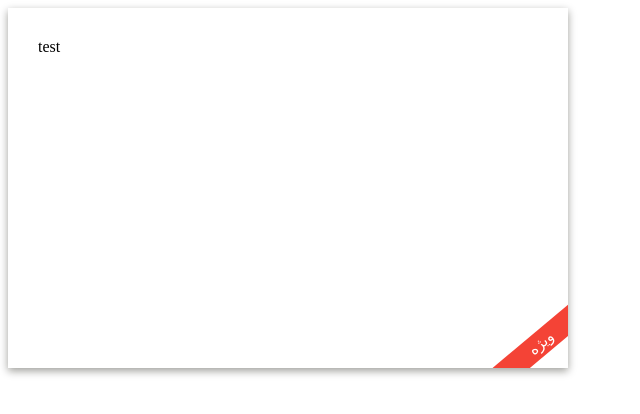
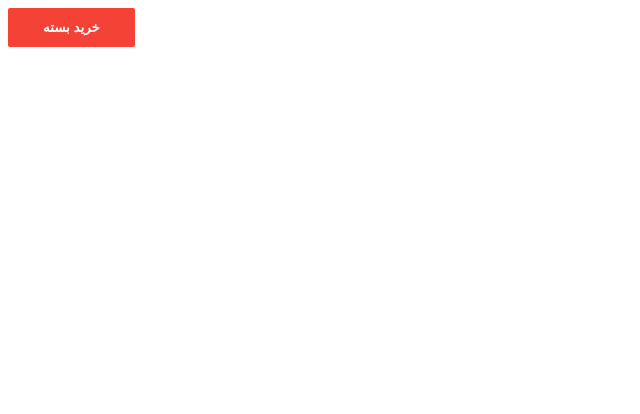
Before and after one commit to devAmirHemmati/resume, a Next.js app: page / in a window 1280 px wide. Shown: the top 414 px of the page, without its empty margins (0-640 px from the left). Built offline with nearby package versions, Linux system fonts and the light colour scheme.

Commit message:
feat(Button): build button component

```diff
--- /dev/null
+++ b/src/components/Button/Button.module.scss
@@ -0,0 +1,21 @@
+.Button {
+	background-color: #f44336;
+	outline: none;
+	border: none;
+	color: #ffffff;
+	padding: 12px 35px;
+	cursor: pointer;
+	box-shadow: none;
+	transition: transform 0.5s;
+	font-weight: 600;
+	border-radius: 2px;
+
+	&:focus {
+		outline: none;
+		border: none;
+	}
+
+	&:hover {
+		transform: translate(0, -1.5px);
+	}
+}
--- /dev/null
+++ b/src/components/Button/index.tsx
@@ -0,0 +1,22 @@
+import { FC } from 'react';
+import { IButtonProps } from './types';
+import styles from './Button.module.scss';
+
+const Button: FC<IButtonProps> = ({
+	type = 'button',
+	children,
+	className = '',
+	...rest
+}) => {
+	return (
+		<button
+			type={type}
+			className={`${styles.Button} ${className}`}
+			{...rest}
+		>
+			{children}
+		</button>
+	);
+};
+
+export default Button;
--- /dev/null
+++ b/src/components/Button/types.ts
@@ -0,0 +1,11 @@
+import { AllHTMLAttributes } from 'react';
+
+export type tButtonType =
+	| 'button'
+	| 'submit'
+	| 'reset';
+
+export interface IButtonProps
+	extends AllHTMLAttributes<HTMLButtonElement> {
+	type?: tButtonType;
+}
--- a/src/components/Card/index.tsx
+++ b/src/components/Card/index.tsx
@@ -1,4 +1,3 @@
-import { Console } from 'console';
 import { FC } from 'react';
 import Utilities from '../../Services/Utilities';
 import styles from './Card.module.scss';
--- a/src/components/index.tsx
+++ b/src/components/index.tsx
@@ -1 +1,2 @@
 export { default as Card } from './Card';
+export { default as Button } from './Button';
--- a/src/pages/index.tsx
+++ b/src/pages/index.tsx
@@ -1,18 +1,10 @@
 import { VFC } from 'react';
-import { Card } from '../components';
+import { Button } from '../components';
 
 const Home: VFC = () => {
 	return (
 		<div>
-			<Card
-				art={{
-					message: 'ویژه',
-					position: 'bottomRight',
-				}}
-				style={{ height: 300, width: 500 }}
-			>
-				test
-			</Card>
+			<Button>خرید بسته</Button>
 		</div>
 	);
 };
```
Also changed, not shown: .eslintrc.json, 1 other file (tests, documents, lock files or other folders).
